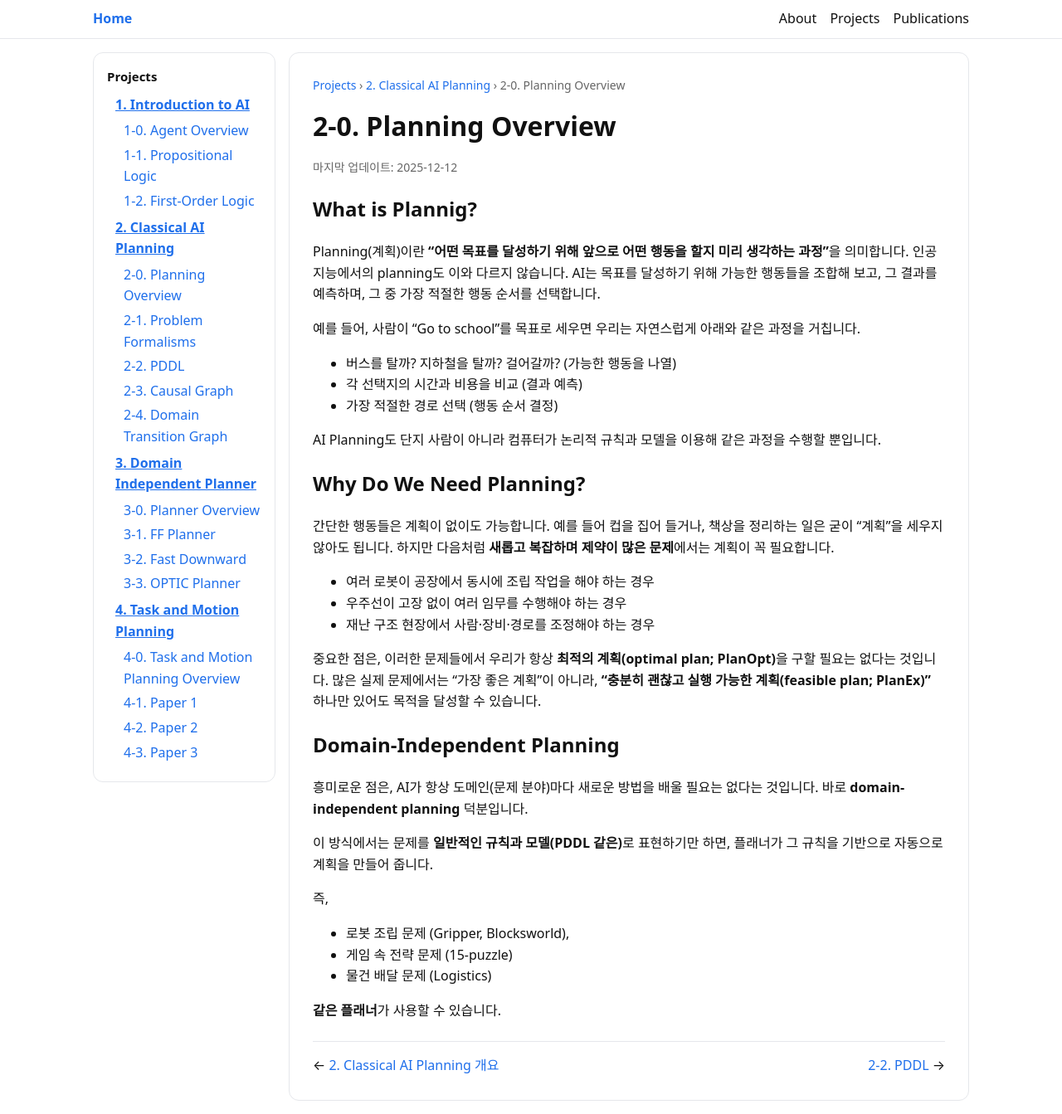
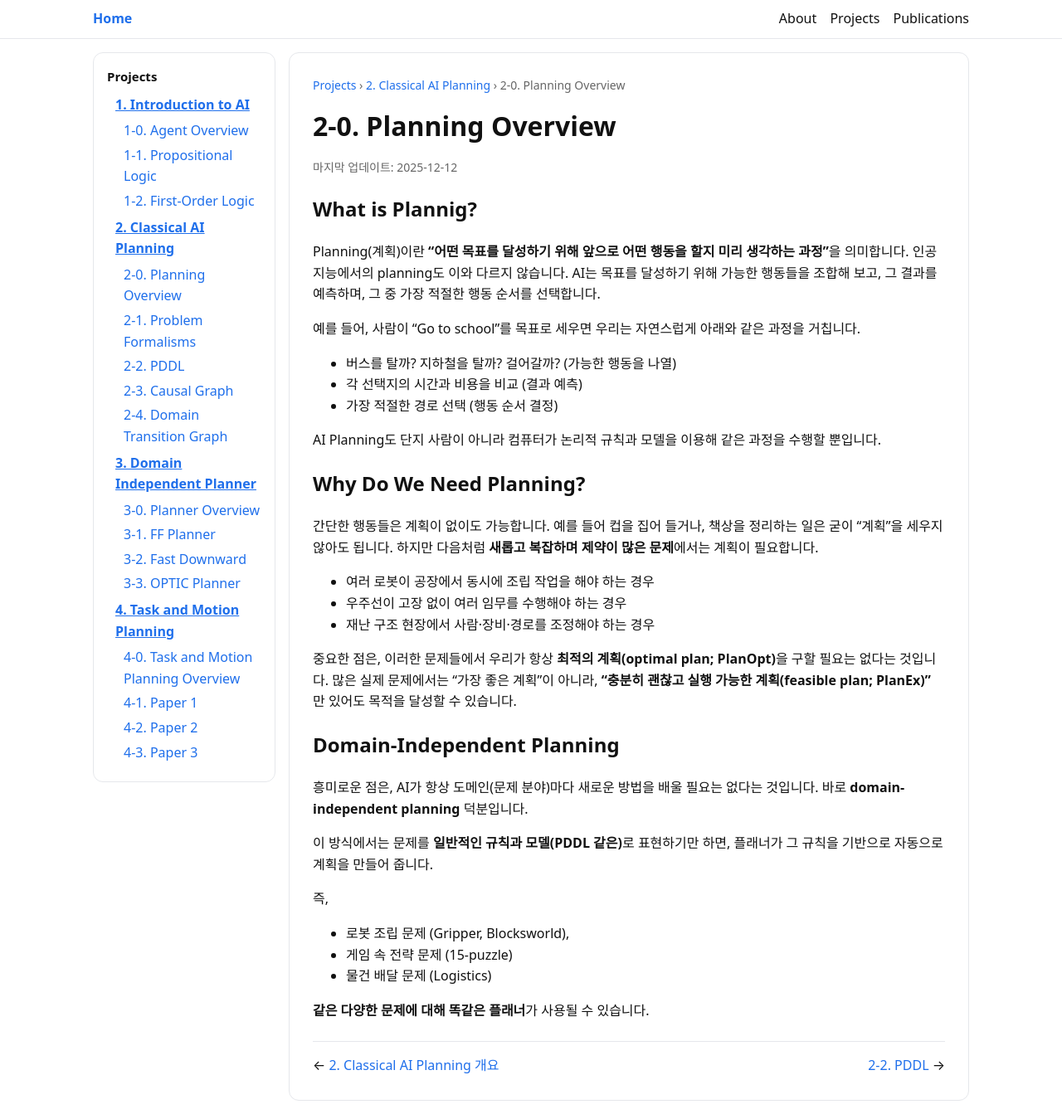
Before and after one commit to ChoRongCho/ChoRongCho.github.io, a Jekyll site: the page built from projects/2-classical-ai/2-0-overview.html, in a window 1280 px wide and 1343 px high. Shown: the whole window at 83% size. Built offline with Jekyll 4.4.1, drawn with Linux system fonts in a browser that asks for light colours.

Commit message:
2 overvoew

```diff
--- a/projects/2-classical-ai/2-0-overview.html
+++ b/projects/2-classical-ai/2-0-overview.html
@@ -29,7 +29,7 @@ title: "2-0. Planning Overview"
 <h2>Why Do We Need Planning?</h2>
 <p> 간단한 행동들은 계획이 없이도 가능합니다. 예를 들어 컵을 집어 들거나,
   책상을 정리하는 일은 굳이 “계획”을 세우지 않아도 됩니다.
-  하지만 다음처럼 <b>새롭고 복잡하며 제약이 많은 문제</b>에서는 계획이 꼭 필요합니다. </p>
+  하지만 다음처럼 <b>새롭고 복잡하며 제약이 많은 문제</b>에서는 계획이 필요합니다. </p>
 <ul>
   <li>여러 로봇이 공장에서 동시에 조립 작업을 해야 하는 경우</li>
   <li>우주선이 고장 없이 여러 임무를 수행해야 하는 경우</li>
@@ -38,7 +38,7 @@ title: "2-0. Planning Overview"
 
 <p> 중요한 점은, 이러한 문제들에서 우리가 항상 <b>최적의 계획(optimal plan; PlanOpt)</b>을 구할 필요는 없다는 것입니다.
   많은 실제 문제에서는 “가장 좋은 계획”이 아니라, <b>“충분히 괜찮고 실행 가능한 계획(feasible plan; PlanEx)”</b>
-  하나만 있어도 목적을 달성할 수 있습니다. </p>
+  만 있어도 목적을 달성할 수 있습니다. </p>
 
 
 
@@ -52,7 +52,7 @@ title: "2-0. Planning Overview"
   <li>로봇 조립 문제 (Gripper, Blocksworld),</li>
   <li>게임 속 전략 문제 (15-puzzle)</li>
   <li>물건 배달 문제 (Logistics)</li>
-</ul> <p> <b>같은 플래너</b>가 사용할 수 있습니다. </p>
+</ul> <p> <b>같은 다양한 문제에 대해 똑같은 플래너</b>가 사용될 수 있습니다. </p>
 
 <div class="prevnext">
   <span>← <a href="/projects/2-classical-ai/index.html">2. Classical AI Planning 개요</a></span>
```
